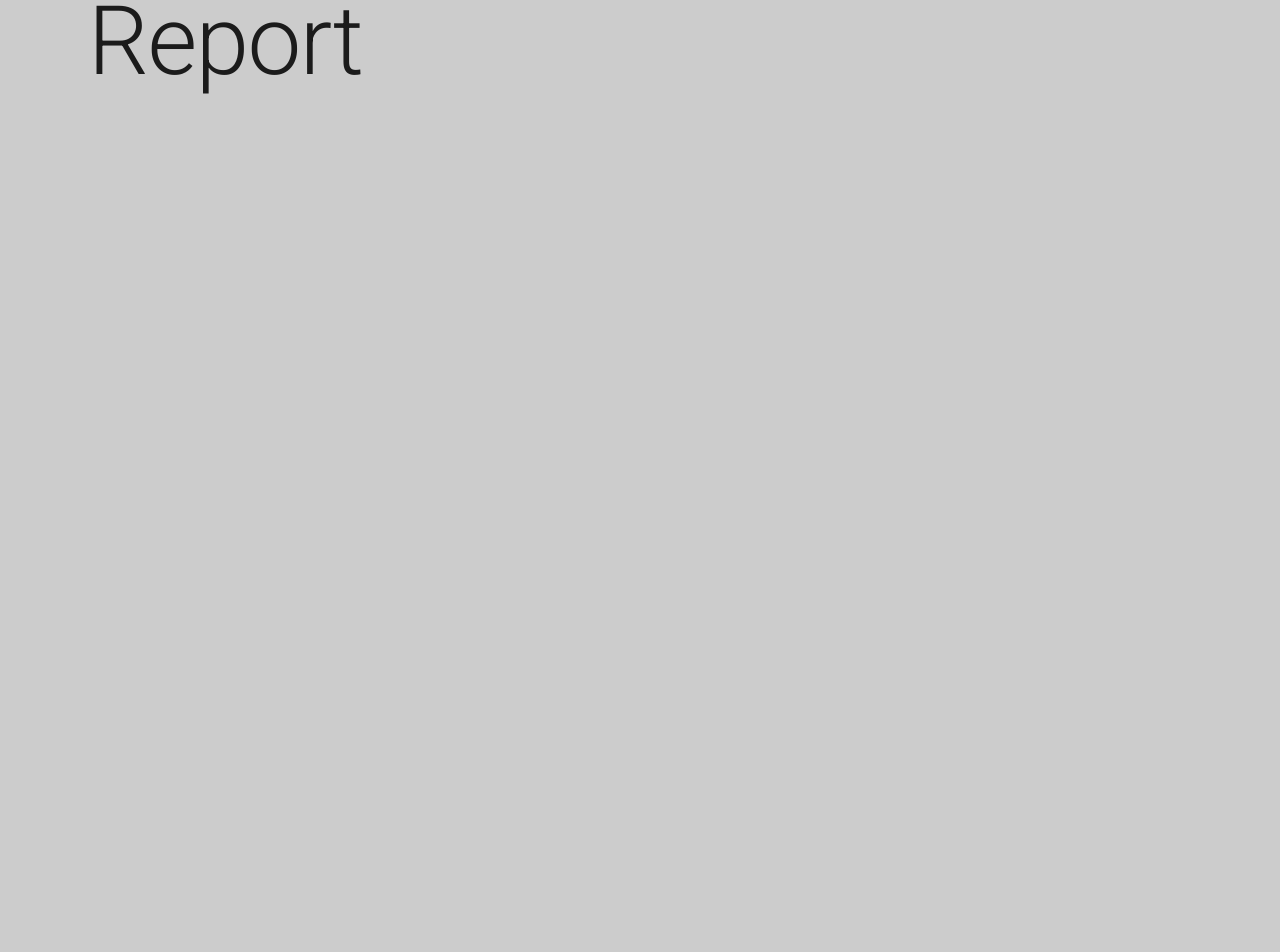
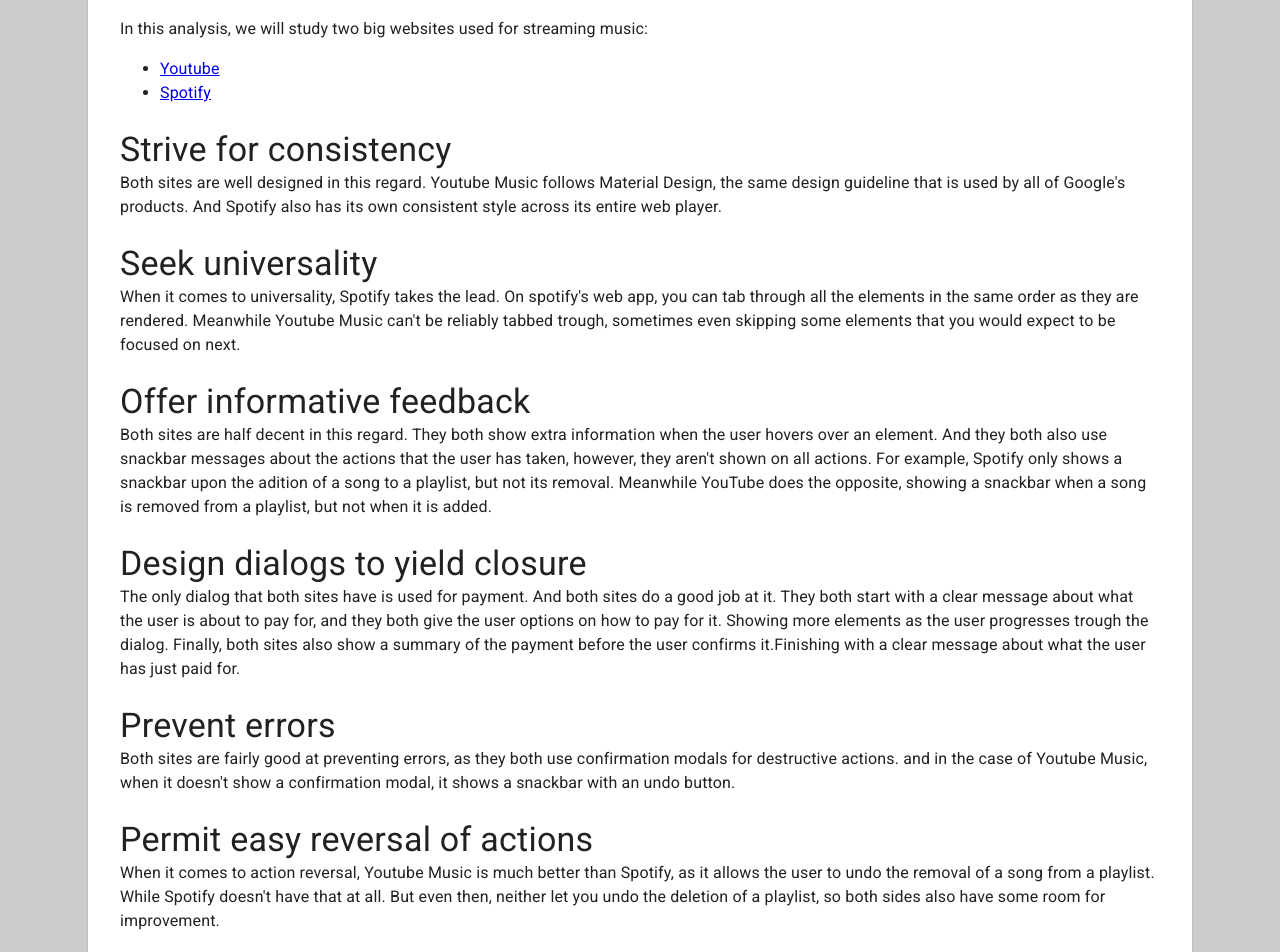
Before and after one commit to Aurora2500/hpi-a11y, a React (Vite) app in the folder page/: page / in a window 1280 px wide. Shown: the part 400-1352 px from the top of the page. Before the commit the page ends 800 px from the top, so only its background shows below. Built offline with nearby package versions, Linux system fonts and the light colour scheme.

Commit message:
Finished report & radar tabs.

```diff
--- a/page/src/App.tsx
+++ b/page/src/App.tsx
@@ -1,43 +1,119 @@
-import { Box, Container, Paper, Stack, Tab, TabTypeMap, Typography } from "@mui/material";
+import { Box, Container, Paper, Stack, Tab, Typography } from "@mui/material";
 import { TabContext, TabList, TabPanel } from "@mui/lab";
 import React, { useState } from "react";
 import { Legend, PolarAngleAxis, PolarGrid, PolarRadiusAxis, Radar, RadarChart } from "recharts";
 
 type TabName = "report" | "radar" | "SUS";
 
+type ReportSection = { header: string; body: string };
+
+const reportSections: ReportSection[] = [
+	{
+		header: "Strive for consistency",
+		body: "Both sites are well designed in this regard. "
+			+ "Youtube Music follows Material Design, the same design guideline that is used by all of Google's products. "
+			+ "And Spotify also has its own consistent style across its entire web player."
+	},
+	{
+		header: "Seek universality",
+		body: "When it comes to universality, Spotify takes the lead. "
+			+ "On spotify's web app, you can tab through all the elements "
+			+ "in the same order as they are rendered. "
+			+ "Meanwhile Youtube Music can't be reliably tabbed trough, "
+			+ "sometimes even skipping some elements that you would expect to be focused on next."
+	},
+	{
+		header: "Offer informative feedback",
+		body: "Both sites are half decent in this regard. "
+			+ "They both show extra information when the user hovers over an element. "
+			+ "And they both also use snackbar messages about the actions that the user has taken, however, they aren't shown on all actions. "
+			+ "For example, Spotify only shows a snackbar upon the adition of a song to a playlist, but not its removal. "
+			+ "Meanwhile YouTube does the opposite, showing a snackbar when a song is removed from a playlist, but not when it is added."
+	},
+	{
+		header: "Design dialogs to yield closure",
+		body: "The only dialog that both sites have is used for payment. "
+			+ "And both sites do a good job at it. "
+			+ "They both start with a clear message about what the user is about to pay for, and they both give the user options on how to pay for it. "
+			+ "Showing more elements as the user progresses trough the dialog. "
+			+ "Finally, both sites also show a summary of the payment before the user confirms it."
+			+ "Finishing with a clear message about what the user has just paid for."
+	},
+	{
+		header: "Prevent errors",
+		body: "Both sites are fairly good at preventing errors, as they both use confirmation modals for destructive actions. "
+			+ "and in the case of Youtube Music, when it doesn't show a confirmation modal, it shows a snackbar with an undo button."
+
+	},
+	{
+		header: "Permit easy reversal of actions",
+		body: "When it comes to action reversal, Youtube Music is much better than Spotify, "
+			+ "as it allows the user to undo the removal of a song from a playlist. "
+			+ "While Spotify doesn't have that at all. "
+			+ "But even then, neither let you undo the deletion of a playlist, so both sides also have some room for improvement."
+
+	},
+	{
+		header: "Keep users in control",
+		body: "While both sites don't have a propper settings page, "
+			+ "they do have a player widget at the bottom of the screen that can be used to control the player. "
+	},
+	{
+		header: "Reduce short-term memory load",
+		body: "Both sites are fairly good in this regard. "
+			+ "Upon opening either site, the last song you were listening to is displayed on the playback controlelr at the bottom. "
+			+ "This is a good way to remind the user of what they were listening to, and also allows them to quickly resume playback. "
+			+ "And in adition, the landing sites of both of these web aps show you the most recently played songs, artists, and albums."
+	},
+];
+
 const Report = () => {
 	return (
-		<Box sx={{ height: "100%", width: "100%" }}>
-			<Typography variant="h1">Report</Typography>
-		</Box>
+		<Paper sx={{ height: "100%", width: "100%", p: 4 }}>
+			<Typography paragraph>
+				In this analysis, we will study two big websites used for streaming music:
+			</Typography>
+			<ul>
+				<li><Typography variant="body1" component="a" href="https://music.youtube.com">Youtube</Typography></li>
+				<li><Typography variant="body1" component="a" href="https://open.spotify.com">Spotify</Typography></li>
+			</ul>
+			{reportSections.map(({ header, body }) => (
+				<>
+					<Typography variant="h4" sx={{ mt: 3 }}>{header}</Typography>
+					<Typography>{body}</Typography>
+				</>
+			))}
+		</Paper>
 	);
 };
 
-const radarData: any[] = [
-	{ rule: "Consistency", yt: 10, sp: 10, fullMark: 10},
-	{ rule: "Universal", yt: 1, sp: 7, fullMark: 10},
-	{ rule: "Informative", yt: 10, sp: 10, fullMark: 10},
-	{ rule: "Closure", yt: 5, sp: 10, fullMark: 10},
-	{ rule: "Error Prevention", yt: 10, sp: 10, fullMark: 10},
-	{ rule: "Action reversal", yt: 8, sp: 3, fullMark: 10},
-	{ rule: "Control", yt: 8, sp: 8, fullMark: 10},
-	{ rule: "Memory", yt: 10, sp: 10, fullMark: 10},
+type RadarData = { rule: string; yt: number; sp: number, fullMark: number };
+
+const radarData: RadarData[] = [
+	{ rule: "Consistency", yt: 10, sp: 9, fullMark: 10 },
+	{ rule: "Universal", yt: 1, sp: 6, fullMark: 10 },
+	{ rule: "Informative", yt: 6, sp: 5, fullMark: 10 },
+	{ rule: "Closure", yt: 8, sp: 7, fullMark: 10 },
+	{ rule: "Error Prevention", yt: 9, sp: 8, fullMark: 10 },
+	{ rule: "Action reversal", yt: 8, sp: 3, fullMark: 10 },
+	{ rule: "Control", yt: 8, sp: 8, fullMark: 10 },
+	{ rule: "Memory", yt: 9, sp: 9, fullMark: 11 },
 ];
 
 const RadarTab = () => {
 	return (
 		<Paper sx={{ height: "100%", width: "100%", p: 10 }}>
 			<RadarChart
-				width={500}
-				height={500}
+				width={600}
+				height={380}
 				data={radarData}
 			>
-				<PolarGrid/>
-				<PolarAngleAxis dataKey="rule"/>
-				<PolarRadiusAxis angle={45} domain={[0, 10]}/>
-				<Radar name="Youtube Music" dataKey="yt" stroke="#FF0000" fill="#FF0000" fillOpacity={0.3}/>
-				<Radar name="Spotify" dataKey="sp" stroke="#1DB954" fill="#1DB954" fillOpacity={0.3}/>
-				<Legend/>
+				<PolarGrid />
+				<PolarAngleAxis dataKey="rule" />
+				<PolarRadiusAxis angle={45} domain={[0, 10]} />
+				<Radar name="Youtube Music" dataKey="yt" stroke="#FF0000" fill="#FF0000" fillOpacity={0.3} />
+				<Radar name="Spotify" dataKey="sp" stroke="#1DB954" fill="#1DB954" fillOpacity={0.3} />
+				<Legend />
 			</RadarChart>
 		</Paper>
 	);
@@ -48,7 +124,7 @@ const tableRows = [
 
 const SUSTab = () => {
 	return (
-		<Paper sx={{p: 2}}>
+		<Paper sx={{ p: 2 }}>
 			A
 		</Paper>
 	);
@@ -59,12 +135,12 @@ const App = () => {
 	const setTab = (e: React.SyntheticEvent, newValue: string) => setOpenTab(newValue as TabName);
 
 	return (
-		<Container sx={{mt: 20}}>
-			<Stack sx={{mb: 10}} direction="row" alignItems="center" justifyContent="center" gap={5}>
+		<Container sx={{ mt: 20 }}>
+			<Stack sx={{ mb: 10 }} direction="row" alignItems="center" justifyContent="center" gap={5}>
 				<Typography
 					variant="h2"
 					component="a"
-					sx={{textDecoration: "none", color: "inherit"}}
+					sx={{ textDecoration: "none", color: "inherit" }}
 					href="https://music.youtube.com"
 				>
 					Youtube Music
@@ -73,23 +149,23 @@ const App = () => {
 				<Typography
 					variant="h2"
 					component="a"
-					sx={{textDecoration: "none", color: "inherit"}}
+					sx={{ textDecoration: "none", color: "inherit" }}
 					href="https://open.spotify.com"
 				>
 					Spotify
 				</Typography>
 			</Stack>
 			<TabContext value={openTab}>
-				<Box sx={{borderBottom: 1, borderColor: "divider"}}>
+				<Box sx={{ borderBottom: 1, borderColor: "divider" }}>
 					<TabList onChange={setTab}>
-						<Tab label="Report" value="report"/>
-						<Tab label="Radar" value="radar"/>
-						<Tab label="SUS" value="SUS"/>
+						<Tab label="Report" value="report" />
+						<Tab label="Radar" value="radar" />
+						<Tab label="SUS" value="SUS" />
 					</TabList>
 				</Box>
-				<TabPanel value="report"><Report/></TabPanel>
-				<TabPanel value="radar"><RadarTab/></TabPanel>
-				<TabPanel value="SUS"><SUSTab/></TabPanel>
+				<TabPanel value="report"><Report /></TabPanel>
+				<TabPanel value="radar"><RadarTab /></TabPanel>
+				<TabPanel value="SUS"><SUSTab /></TabPanel>
 			</TabContext>
 		</Container>
 	);
```
Also changed, not shown: 1 other file (tests, documents, lock files or other folders).
